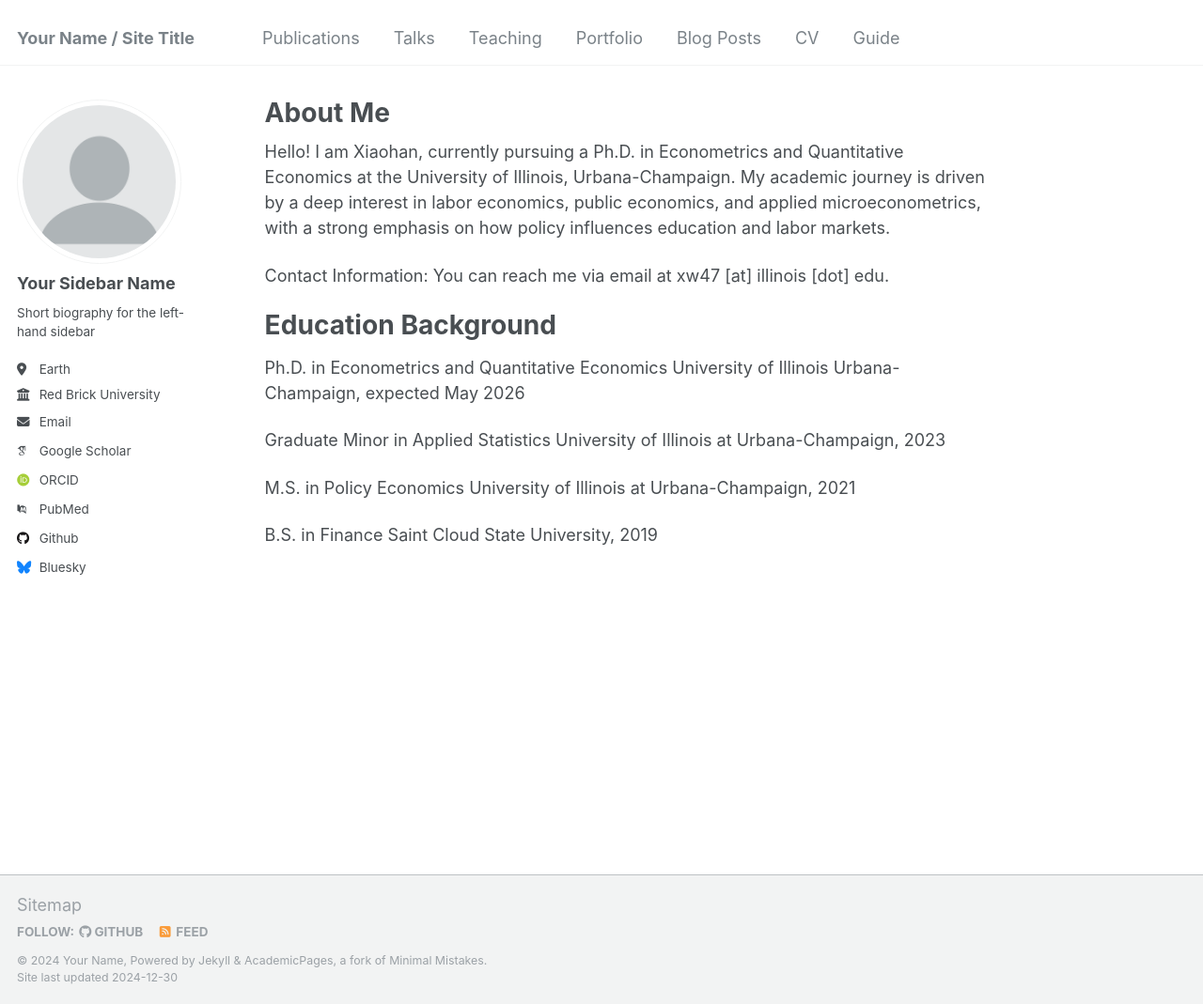
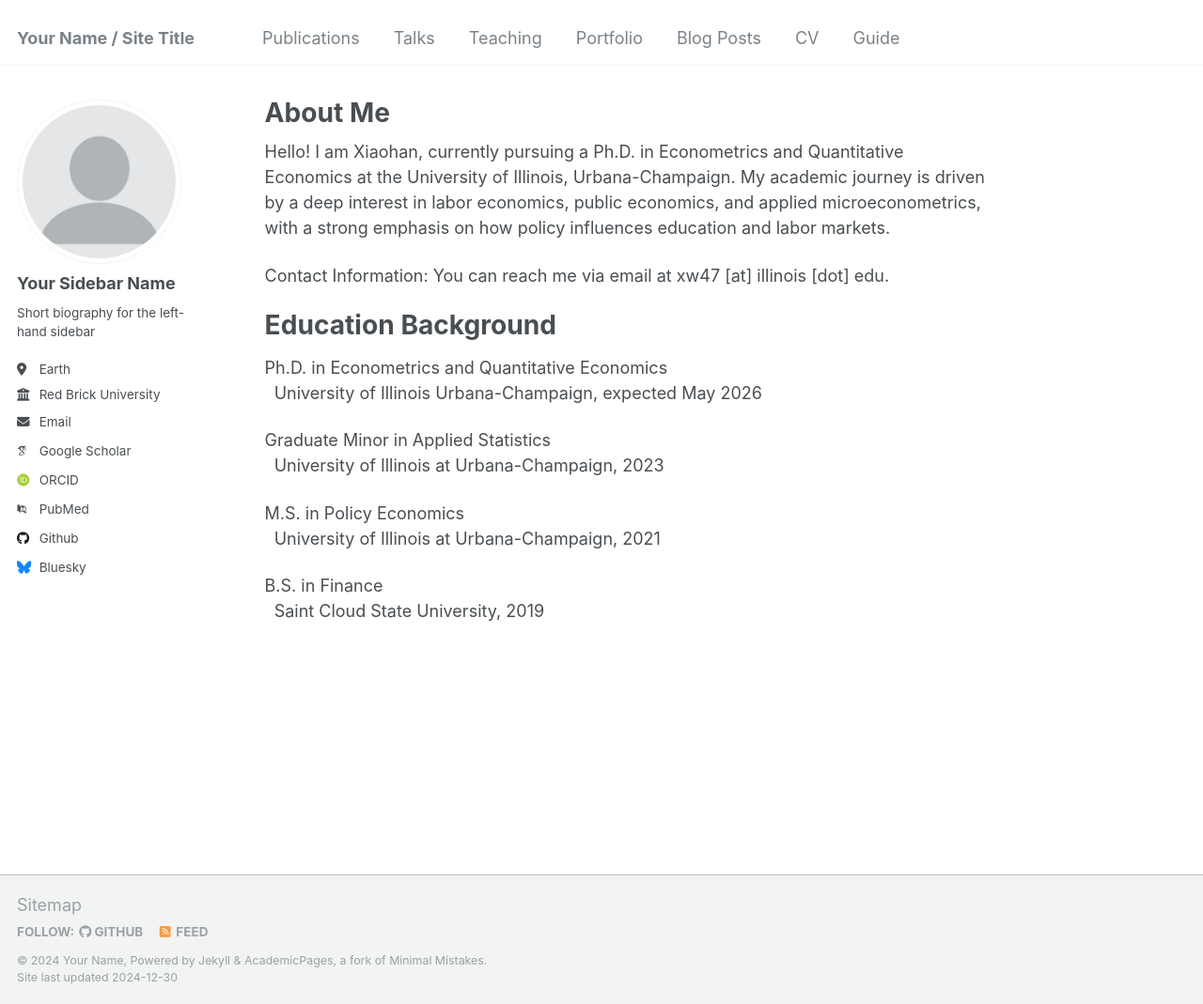
Before and after one commit to xiaohanwang1997/xiaohanwang1997.github.io, a Jekyll site: the page built from _pages/about.md, in a window 1280 px wide and 1069 px high. Shown: the whole window at 94% size. Built offline with Jekyll 4.4.1, drawn with Linux system fonts in a browser that asks for light colours; some web fonts are replaced; part of the change alters nothing that is shown.

```diff
--- a/_pages/about.md
+++ b/_pages/about.md
@@ -14,13 +14,13 @@ Contact Information: You can reach me via email at xw47 [at] illinois [dot] edu.
 Education Background
 ======
 Ph.D. in Econometrics and Quantitative Economics
-University of Illinois Urbana-Champaign, expected May 2026
+&nbsp;&nbsp;University of Illinois Urbana-Champaign, expected May 2026
 
 Graduate Minor in Applied Statistics
-University of Illinois at Urbana-Champaign, 2023
+&nbsp;&nbsp;University of Illinois at Urbana-Champaign, 2023
 
 M.S. in Policy Economics
-University of Illinois at Urbana-Champaign, 2021
+&nbsp;&nbsp;University of Illinois at Urbana-Champaign, 2021
 
 B.S. in Finance
-Saint Cloud State University, 2019
+&nbsp;&nbsp;Saint Cloud State University, 2019
```
